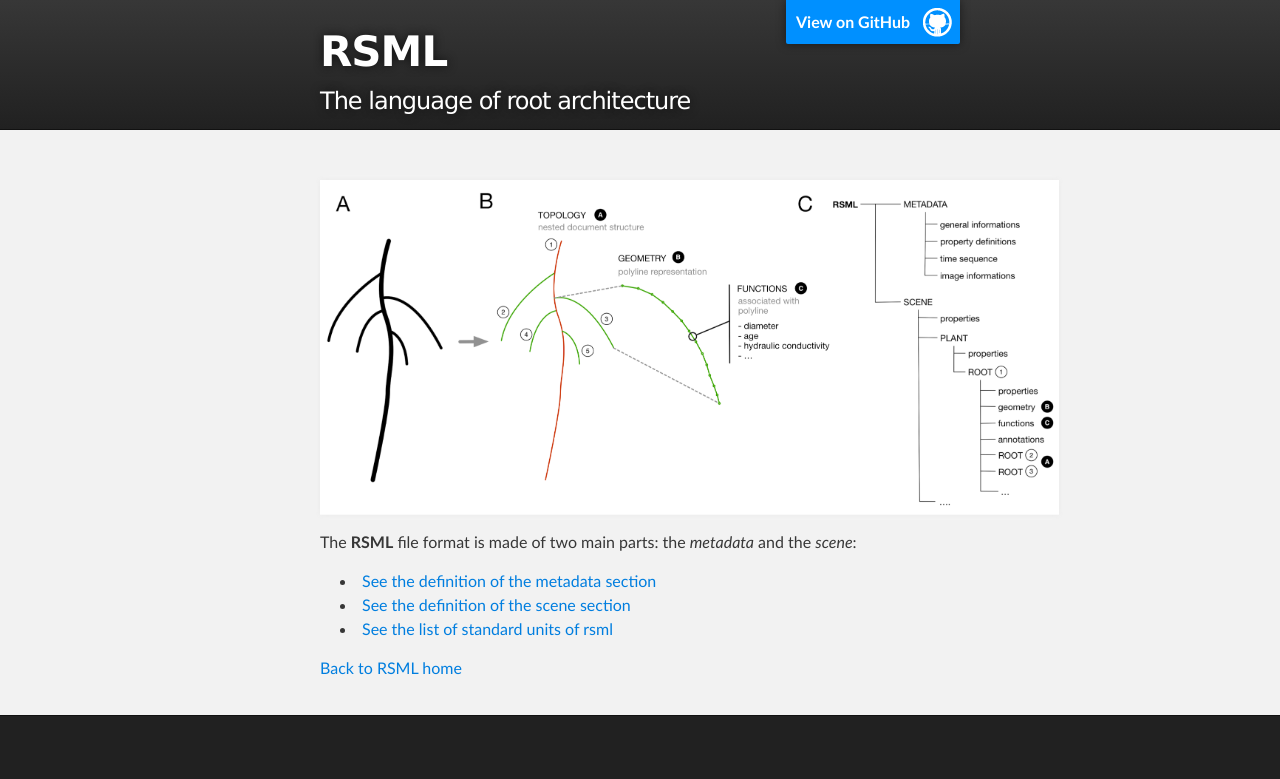
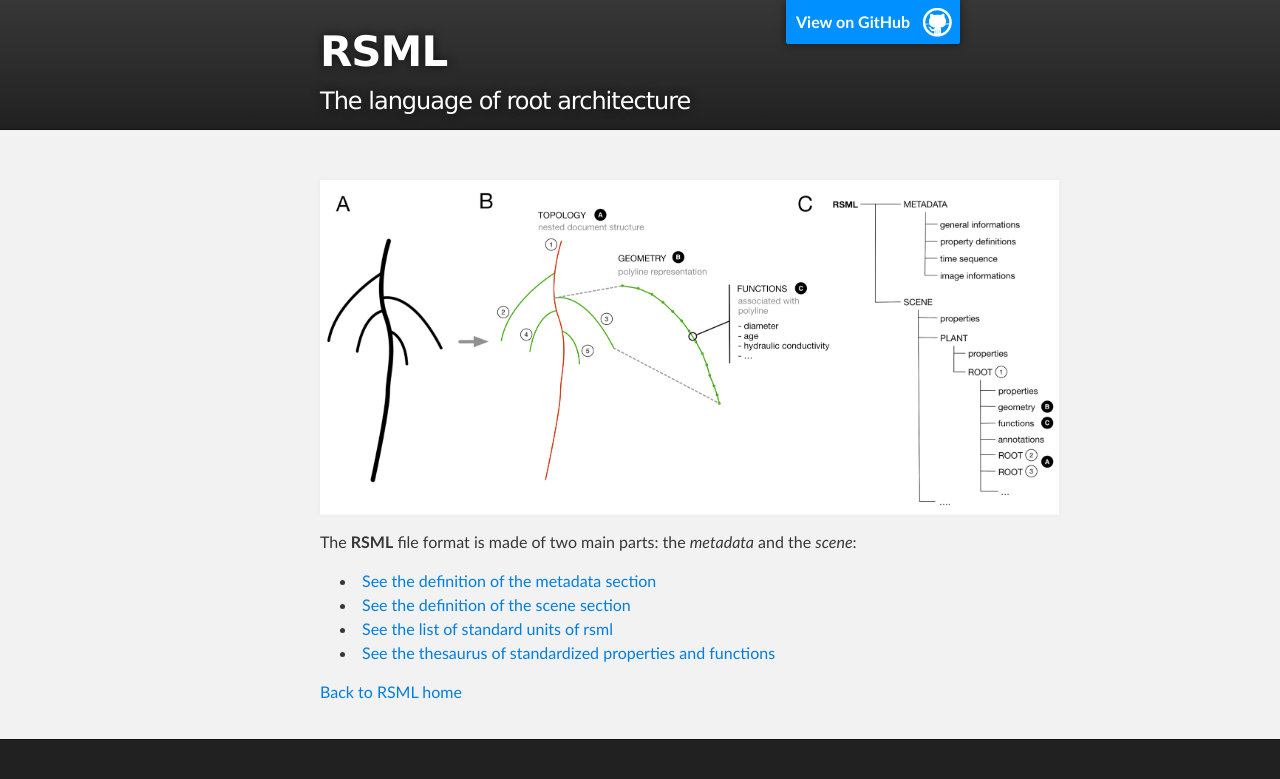
Before and after one commit to RootSystemML/RootSystemML.github.io, a Jekyll site: the page built from format/index.md, in a window 1280 px wide. Shown: the top 779 px of the page. Built offline with Jekyll 4.4.1, drawn with Linux system fonts in a browser that asks for light colours.

Commit message:
mv thesaurus.md to format

```diff
--- a/format/index.md
+++ b/format/index.md
@@ -10,5 +10,6 @@ The **RSML** file format is made of two main parts: the *metadata* and the *scen
  - [See the definition of the metadata section](metadata)
  - [See the definition of the scene section](scene)
  - [See the list of standard units of rsml](units)
+ - [See the thesaurus of standardized properties and functions](thesaurus)
 
 [Back to RSML home](../index)
```
Also changed, not shown: format/thesaurus.md (renamed from thesaurus.md).
